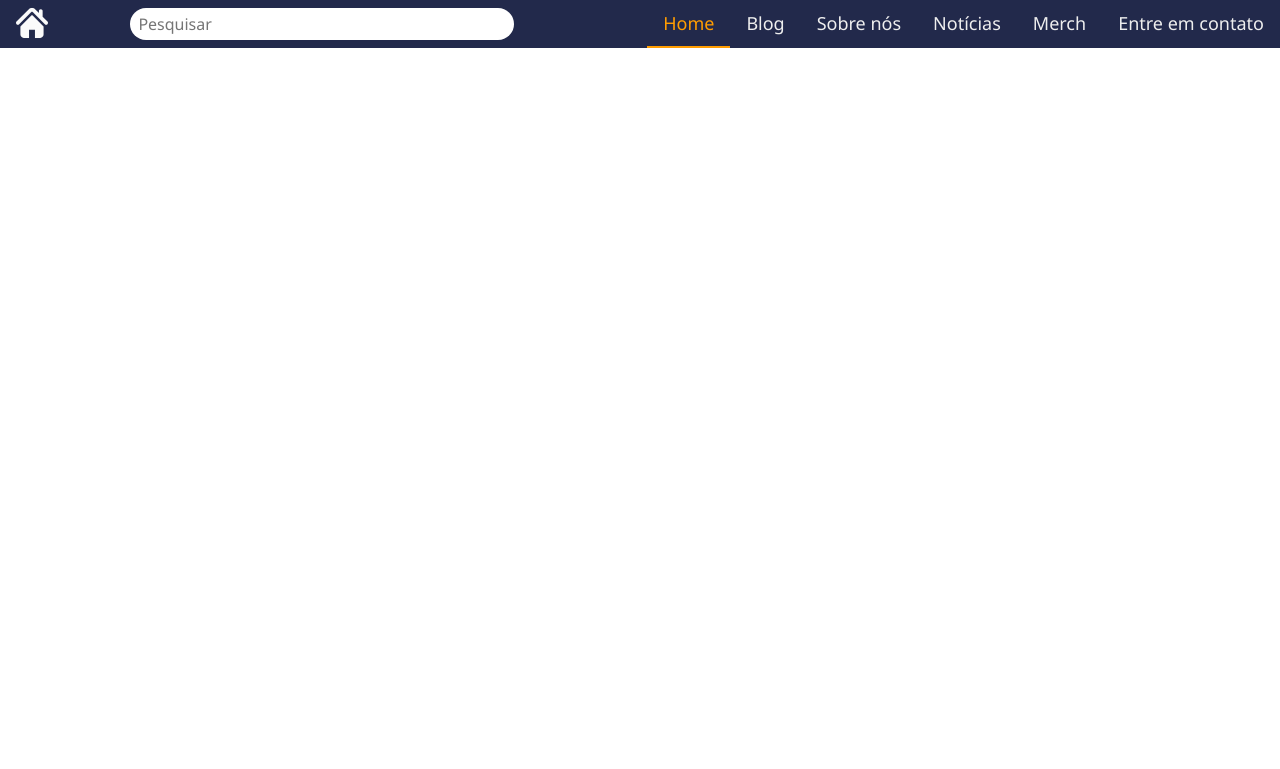
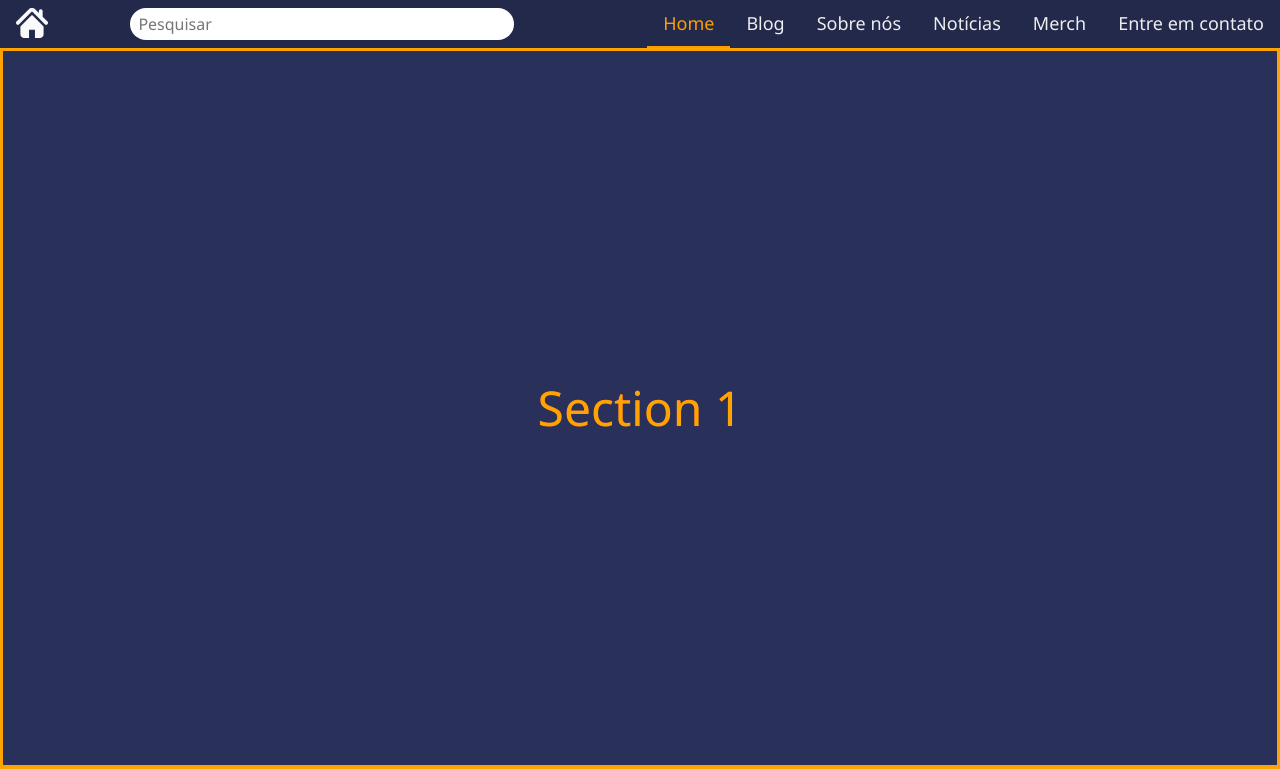
Before and after one commit to caiohbe/Navbar-POC, a React (Vite) app: page / in a window 1280 px wide. Shown: the top 769 px of the page. Built offline with nearby package versions, Linux system fonts and the light colour scheme.

Commit message:
feature(snap scrolling): snap scrolling sections

```diff
--- a/src/components/NavBar/NavBarStyles.ts
+++ b/src/components/NavBar/NavBarStyles.ts
@@ -150,10 +150,10 @@ export const StyledSvg = styled.img`
 export const Nav = styled.nav`
   width: 100%;
   background-color: ${({ theme }) => theme.colors.primary};
-  height: 3rem;
+  height: ${({ theme }) => theme.layout.navBarHeight}; //3rem;
   display: flex;
   align-items: center;
-  position: sticky;
+  position: fixed;
   top: 0;
   right: 0;
   z-index: 10;
--- a/src/pages/Home.tsx
+++ b/src/pages/Home.tsx
@@ -1,9 +1,29 @@
 import styled from "styled-components"
 
 export function Home() {
-  return <Div></Div>
+  return (
+    <Wrapper>
+      <Section>Section 1</Section>
+      <Section>Section 2</Section>
+      <Section>Section 3</Section>
+      <Section>Section 4</Section>
+    </Wrapper>
+  )
 }
 
-const Div = styled.div`
-  height: 200svh;
+const Wrapper = styled.div`
+  margin-top: ${({ theme }) => theme.layout.navBarHeight};
 `
+
+const Section = styled.div`
+  height: 90svh;
+  background-color: ${({ theme }) => theme.colors.primary};
+  border: 3px solid ${({ theme }) => theme.colors.secondary};
+  display: flex;
+  justify-content: center;
+  align-items: center;
+  font-size: ${({ theme }) => theme.typography.sizes.xLarge};
+  color: ${({ theme }) => theme.colors.secondary};
+  filter: brightness(120%);
+  scroll-snap-align: start;
+`
--- a/src/styles/ResetStyle.ts
+++ b/src/styles/ResetStyle.ts
@@ -55,4 +55,9 @@ export const ResetStyle = createGlobalStyle`
   #root, #__next {
     isolation: isolate;
   }
+
+  html {
+    scroll-snap-type: y mandatory;
+    scroll-padding-top: ${({ theme }) => theme.layout.navBarHeight};
+  }
 `
--- a/src/styles/designTokens.ts
+++ b/src/styles/designTokens.ts
@@ -26,11 +26,16 @@ interface Transitions {
   slow: string
 }
 
+interface Layout {
+  navBarHeight: string
+}
+
 export interface DesignTokens {
   typography: Typography
   spacing: (factor: number) => string
   breakpoints: Breakpoints
   transitions: Transitions
+  layout: Layout
 }
 
 export const designTokens: DesignTokens = {
@@ -40,7 +45,7 @@ export const designTokens: DesignTokens = {
       small: "0.875rem",
       base: "1rem",
       large: "1.125rem",
-      xLarge: "1.25rem",
+      xLarge: "3rem",
     },
     weight: {
       regular: 400,
@@ -60,4 +65,7 @@ export const designTokens: DesignTokens = {
     normal: "250ms ease-in-out",
     slow: "450ms ease-in-out",
   },
+  layout: {
+    navBarHeight: "3rem",
+  },
 }
```
